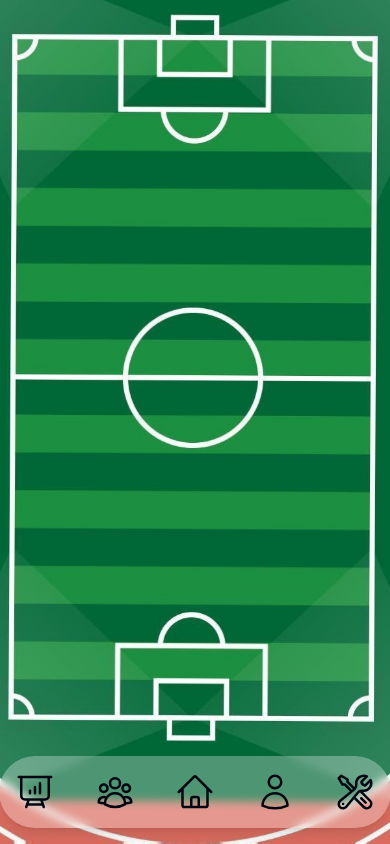
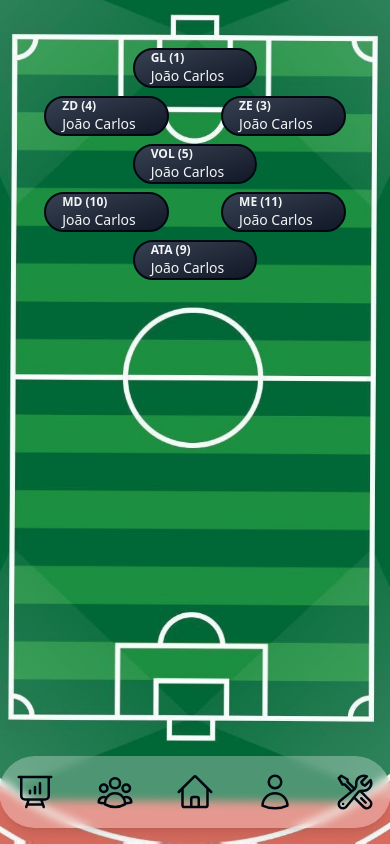
Before and after one commit to enriquevierne/soccer-squad-editor, a Vue app: page / in a window 390 px wide. Built offline with nearby package versions, Linux system fonts and the light colour scheme.

Commit message:
add first team mobile

```diff
--- a/src/components/Field.vue
+++ b/src/components/Field.vue
@@ -1,8 +1,9 @@
 <script setup>
-import background from '../assets/field-soccer.jpg'
+import Teams from './Teams.vue';
 
 </script>
 <template>
-    <div class="w-full h-full min-h-screen bg-top bg-cover bg-soccer-rotate md:bg-soccer">
+    <div class="flex w-full min-h-screen bg-top bg-cover bg-soccer-rotate sm:bg-soccer">
+        <Teams />
     </div>
 </template>
--- /dev/null
+++ b/src/components/Teams.vue
@@ -0,0 +1,55 @@
+<script setup>
+const positionsList = [
+    {
+        position: 'GL',
+        class: 'col-span-3 col-start-4 row-start-2',
+        number: 1,
+        name: 'João Carlos'
+    },
+    {
+        position: 'ZD',
+        class: 'col-span-3 col-start-2 row-start-3',
+        number: 4,
+        name: 'João Carlos'
+    },
+    {
+        position: 'ZE',
+        class: 'col-span-3 col-start-6 row-start-3',
+        number: 3,
+        name: 'João Carlos'
+    },
+    {
+        position: 'VOL',
+        class: 'col-span-3 col-start-4 row-start-4',
+        number: 5,
+        name: 'João Carlos'
+    },
+    {
+        position: 'MD',
+        class: 'col-span-3 col-start-2 row-start-5',
+        number: 10,
+        name: 'João Carlos'
+    },
+    {
+        position: 'ME',
+        class: 'col-span-3 col-start-6 row-start-5',
+        number: 11,
+        name: 'João Carlos'
+    },
+    {
+        position: 'ATA',
+        class: 'col-span-3 col-start-4 row-start-6',
+        number: 9,
+        name: 'João Carlos'
+    },
+]
+</script>
+<template>
+    <ul class="grid w-full h-full grid-cols-9 gap-2 grid-rows-9">
+        <li v-for="pos in positionsList" :class="pos.class"
+            class="flex flex-col justify-center w-full h-full pl-4 text-gray-100 border-2 rounded-full bg-gradient-to-br from-gray-700 border-gray-950 to-gray-900">
+            <span class="text-xs font-semibold">{{ pos.position }} ({{ pos.number }})</span>
+            <span class="text-sm">{{ pos.name }}</span>
+        </li>
+    </ul>
+</template>
```
